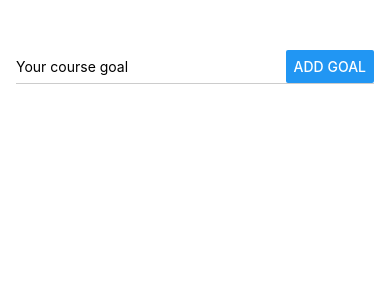
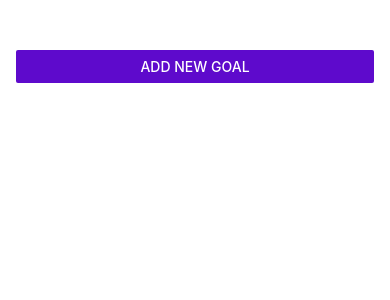
Before and after one commit to mjbenefiel/RN-sample-app-expo, a React Native app: screen / in a window 390 px wide. Shown: the top 300 px of the page. Built offline with nearby package versions, Linux system fonts and the light colour scheme.

Commit message:
modal logic

```diff
--- a/App.js
+++ b/App.js
@@ -1,11 +1,16 @@
 import { useState } from "react";
-import { StyleSheet, View, FlatList } from "react-native";
+import { StyleSheet, View, FlatList, Button } from "react-native";
 
 import GoalItem from "./components/GoalItem";
 import GoalInput from "./components/GoalInput";
 
 export default function App() {
+  const [modalIsVisible, setModalIsVisible] = useState(false);
   const [courseGoals, setCourseGoals] = useState([]);
+
+  function startAddGoalHandler() {
+    setModalIsVisible(true);
+  }
 
   function addGoalHandler(enteredGoalText) {
     setCourseGoals((currentCourseGoals) => [
@@ -22,7 +27,12 @@ export default function App() {
 
   return (
     <View style={styles.appContainer}>
-      <GoalInput onAddGoal={addGoalHandler} />
+      <Button
+        title="Add New Goal"
+        color="#5e0acc"
+        onPress={startAddGoalHandler}
+      />
+      <GoalInput visible={modalIsVisible} onAddGoal={addGoalHandler} />
 
       <View style={styles.goalsContainer}>
         <FlatList
--- a/components/GoalInput.js
+++ b/components/GoalInput.js
@@ -1,8 +1,8 @@
 import { useState } from "react";
-import { View, TextInput, Button, StyleSheet } from "react-native";
+import { View, TextInput, Button, StyleSheet, Modal } from "react-native";
 
 function GoalInput(props) {
-  const [enteredGoalText, setEnteredGoalText] = useState('');
+  const [enteredGoalText, setEnteredGoalText] = useState("");
 
   function goalInputHandler(enteredText) {
     setEnteredGoalText(enteredText);
@@ -10,19 +10,32 @@ function GoalInput(props) {
 
   function addGoalHandler() {
     props.onAddGoal(enteredGoalText);
-    setEnteredGoalText('');
+    setEnteredGoalText("");
   }
 
   return (
+    <Modal visible={props.visible} animationType="slide">
       <View style={styles.inputContainer}>
+
         <TextInput
           styles={styles.textInput}
           placeholder="Your course goal"
           onChangeText={goalInputHandler}
           value={enteredGoalText}
         />
+        <View style={styles.buttonContainer}>
+        <View style={styles.button}>
         <Button title="Add Goal" onPress={addGoalHandler} />
         </View>
+
+        <View style={styles.button}>
+        <Button title="Cancel" />
+        </View>
+
+        </View>
+
+      </View>
+    </Modal>
   );
 }
 
@@ -30,8 +43,9 @@ export default GoalInput;
 
 const styles = StyleSheet.create({
   inputContainer: {
-    flexDirection: "row",
-    justifyContent: "space-between",
+    flex: 1,
+    flexDirection: "column",
+    justifyContent: "center",
     alignItems: "center",
     marginBottom: 24,
     borderBottomWidth: 1,
@@ -39,9 +53,20 @@ const styles = StyleSheet.create({
   },
   textInput: {
     borderWidth: 1,
-    borderColor: "#cccccc",
-    width: "80%",
-    marginRight: 8,
-    padding: 8,
+    borderColor: "gray",
+    height: 40,
+    width: "100%",
+    padding: 16,
+
   },
+
+  buttonContainer: {
+      marginTop: 16,
+      flexDirection: 'row'
+  },
+
+  button: {
+      width: '30%',
+      marginHorizontal: 8
+  }
 });
--- a/components/GoalItem.js
+++ b/components/GoalItem.js
@@ -2,11 +2,14 @@ import { StyleSheet, View, Text, Pressable } from "react-native";
 
 function GoalItem(props) {
   return (
-    <Pressable onPress={props.onDeleteItem.bind(this, props.id)}>
-      <View style={styles.goalItem}>
+    <View style={styles.goalItem}>
+      <Pressable
+        onPress={props.onDeleteItem.bind(this, props.id)}
+        style={({ pressed }) => pressed && styles.pressedItem}
+      >
         <Text style={styles.goalText}>{props.text}</Text>
-      </View>
-    </Pressable>
+      </Pressable>
+    </View>
   );
 }
 
@@ -23,4 +26,7 @@ const styles = StyleSheet.create({
   goalText: {
     color: "white",
   },
+  pressedItem: {
+    opacity: 0.5,
+  },
 });
```
Lines whose indentation alone changed are shown as unchanged.
